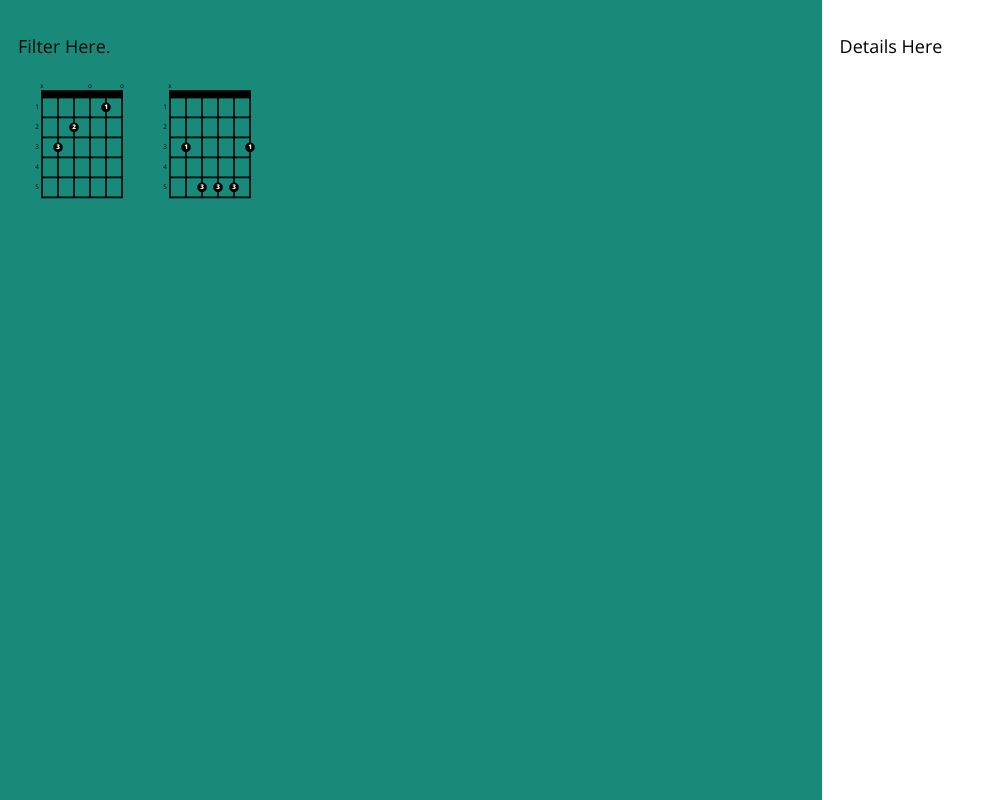
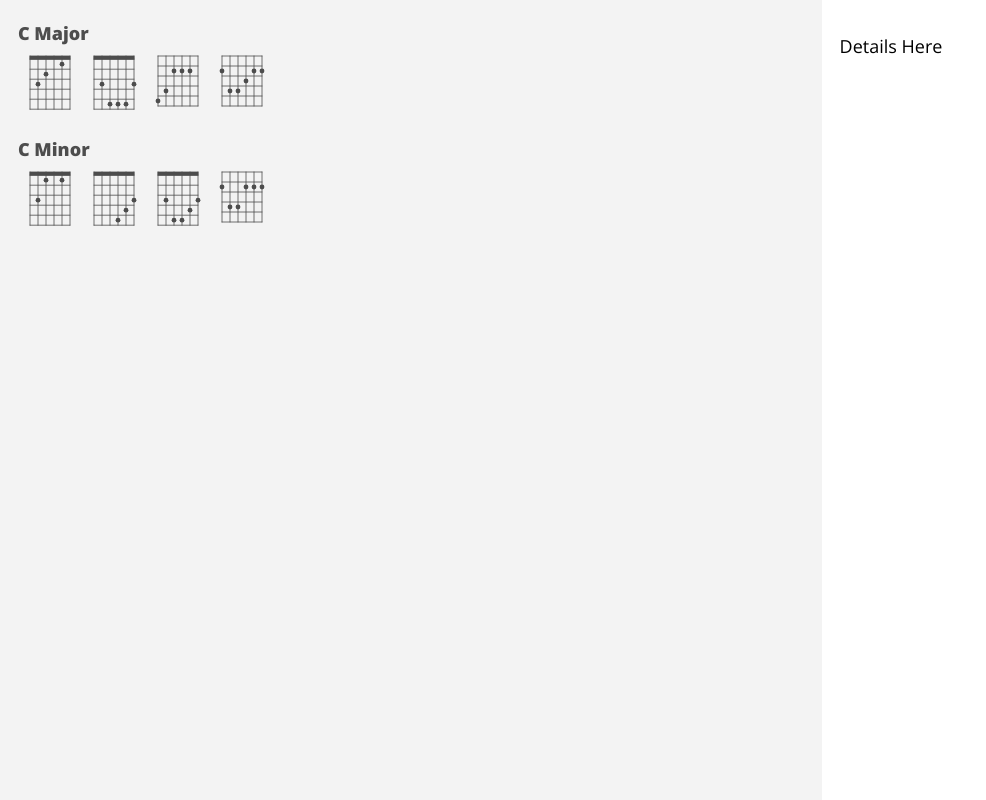
Before and after one commit to bowmanmc/chords, a React (Create React App) app: page / in a window 1280 px wide. Shown: the whole page, without its empty margins (0-986 px from the left). Built offline with nearby package versions, Linux system fonts and the light colour scheme.

Commit message:
more chords

```diff
--- a/src/components/chord/Fingerings.js
+++ b/src/components/chord/Fingerings.js
@@ -31,10 +31,14 @@ const Fingerings = props => {
                     y -= (config.fretSpacing / 2);
                 }
 
+                let label = null;
+                if (props.labels) {
+                    label = <text alignmentBaseline='middle' textAnchor='middle'>{fingering[i]}</text>
+                }
                 return (
                     <g key={i} className="Fingering" transform={`translate(${x}, ${y})`}>
                         <circle cx={0} cy={0} r={r}/>
-                        <text alignmentBaseline='middle' textAnchor='middle'>{fingering[i]}</text>
+                        {label}
                     </g>
                 );
             })}
--- a/src/components/chord/index.js
+++ b/src/components/chord/index.js
@@ -21,11 +21,16 @@ const ChordDiagram = props => {
         stringSpacing: 10
     };
 
+    let labels = null;
+    if (props.labels) {
+        labels = <Labels config={fretboardConfig} chord={chord} />;
+    }
+
     return (
         <svg className="ChordDiagram" viewBox='0 0 70 80'>
             <Fretboard config={fretboardConfig} chord={chord} />
-            <Labels config={fretboardConfig} chord={chord} />
-            <Fingerings config={fretboardConfig} chord={chord} />
+            {labels}
+            <Fingerings labels={props.labels} config={fretboardConfig} chord={chord} />
         </svg>
     )
 };
--- a/src/components/filter/index.js
+++ b/src/components/filter/index.js
@@ -11,16 +11,28 @@ import './index.css';
 class Filter extends React.Component {
 
     render() {
-        const chords = ChordDatabase.C.major;
+        const family = ChordDatabase.C;
 
         return (
             <div className="Filter">
-                <p>Filter Here.</p>
+
+                <div className="FilterBox">
+                </div>
 
                 <div className="FilterResults">
-                    {chords.map((chord, i) => {
-                        return <ChordDiagram key={i} chord={chord} />
-                    })}
+                {Object.keys(family).map(chordKey => {
+                    const chord = family[chordKey];
+                    return (
+                        <div className="FilterResult">
+                            <h2>{chord.name}</h2>
+                            <div className="positions">
+                            {chord.positions.map((position, i) => {
+                                return <ChordDiagram key={i} size="small" chord={position} />
+                            })}
+                            </div>
+                        </div>
+                    );
+                })}
                 </div>
             </div>
         );
--- a/src/components/filter/index.scss
+++ b/src/components/filter/index.scss
@@ -1,3 +1,8 @@
+@charset 'utf-8';
+
+@import 'defaults/colors';
+@import 'defaults/typography';
+
 
 .Filter {
     padding: 1.0em;
@@ -5,8 +10,34 @@
 
 .FilterResults {
 
-    .ChordDiagram {
-        height: 128px;
-        width: 128px;
+    .FilterResult {
+        margin-bottom: 1.5em;
+
+        h2 {
+            font-size: $fontsize-root;
+            font-weight: $fontweight-bold;
+        }
+        .positions {
+            display: flex;
+            flex-wrap: wrap;
+
+            .ChordDiagram {
+                background: transparent;
+                border-radius: 5px;
+                cursor: pointer;
+                height: 64px;
+                width: 64px;
+
+                &:hover {
+                    background: $color-white;
+                }
+
+                circle, line, rect, text {
+                    fill: $color-filtertxt;
+                    stroke: $color-filtertxt;
+                }
+            }
+        }
     }
+
 }
--- a/src/data/c.js
+++ b/src/data/c.js
@@ -1,17 +1,42 @@
 
 export default {
-    major: [{
+    major: {
         name: 'C Major',
         root: 'C',
         quality: 'maj',
-        tabs:      ['x','3','2','0','1','0'],
-        fingering: ['x','3','2','0','1','0']
-    }, {
-        name: 'C Major',
+        positions: [{
+            tabs:      ['x','3','2','0','1','0'],
+            fingering: ['x','3','2','0','1','0']
+        }, {
+            tabs:      ['x','3','5','5','5','3'],
+            fingering: ['x','1','3','3','3','1']
+        }, {
+            startFret: 4,
+            tabs:      ['8','7','5','5','5','x'],
+            fingering: ['4','3','1','1','1','x']
+        }, {
+            startFret: 7,
+            tabs:      ['8','10','10','9','8','8'],
+            fingering: ['1','3','4','2','1','1']
+        }]
+    },
+    minor: {
+        name: 'C Minor',
         root: 'C',
-        quality: 'maj',
-        tabs:      ['x','3','5','5','5','3'],
-        fingering: ['x','1','3','3','3','1']
-    }],
-    minor: [],
+        quality: 'min',
+        positions: [{
+            tabs:      ['x','3','1','0','1','x'],
+            fingering: ['x','4','1','0','2','x']
+        }, {
+            tabs:      ['x','x','x','5','4','3'],
+            fingering: ['x','x','x','3','2','1']
+        }, {
+            tabs:      ['x','3','5','5','4','3'],
+            fingering: ['x','1','3','4','2','1']
+        }, {
+            startFret: 7,
+            tabs:      ['8','10','10','8','8','8'],
+            fingering: ['1','3','4','1','1','1']
+        }]
+    },
 };
--- a/src/defaults/_colors.scss
+++ b/src/defaults/_colors.scss
@@ -20,10 +20,24 @@ $color-gray-10: #171717;
 $color-black: #000000;
 
 // UI colors
-$color-filterbg: #198A7A;
-$color-filtertxt: #09090A;
-$color-primary: #48A74A;
-$color-primary-alt: #D0DC3F;
+$color-filterbg: $color-gray-98;
+$color-filtertxt: $color-gray-30;
+$color-detailbg: $color-white;
+$color-detailtxt: $color-gray-10;
+$color-primary: #5497E1;
+// $color-filterbg: #030519;
+// $color-filtertxt: $color-gray-80;
+// $color-detailbg: #FCFFF5;
+// $color-detailtxt: #193441;
+// $color-primary: #5497E1;
+// $color-primary: #48A74A;
+// $color-primary-alt: #D0DC3F;
+// $color-filterbg: #D1DBBD;
+// $color-filtertxt: #193441;
+// $color-detailbg: #FCFFF5;
+// $color-detailtxt: #193441;
+// $color-primary: #48A74A;
+// $color-primary-alt: #D0DC3F;
 
 $color-blue: #629cc9;
 $color-dark-blue: #1b2435;
```
